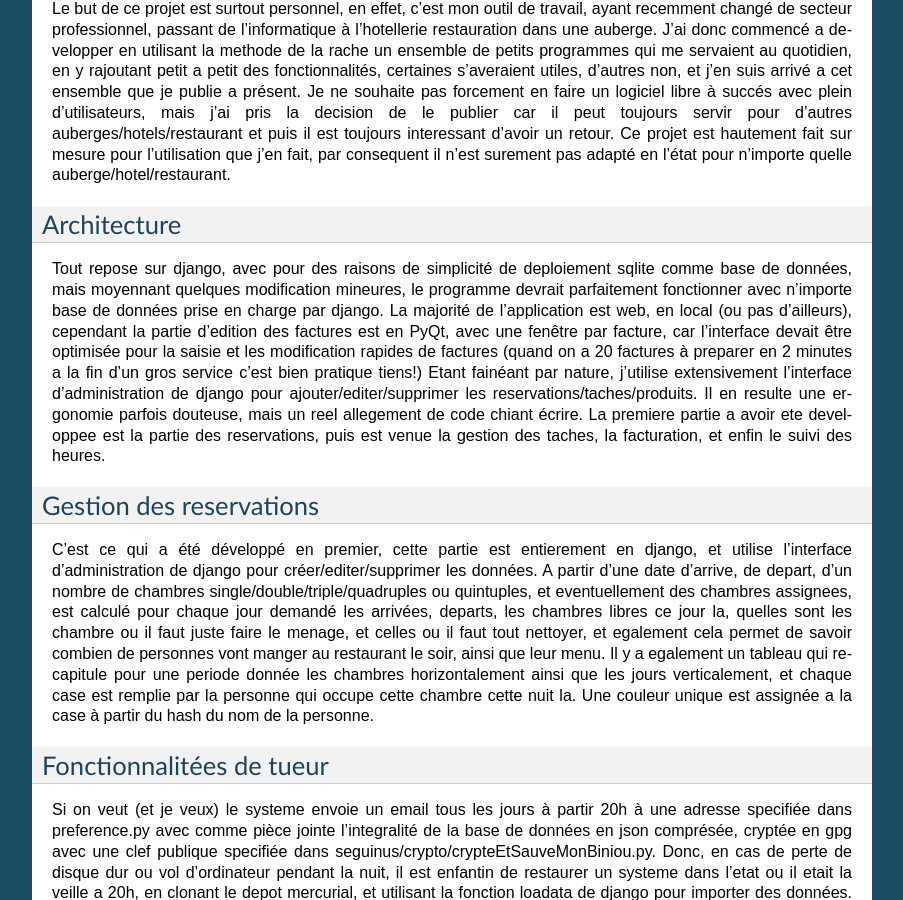
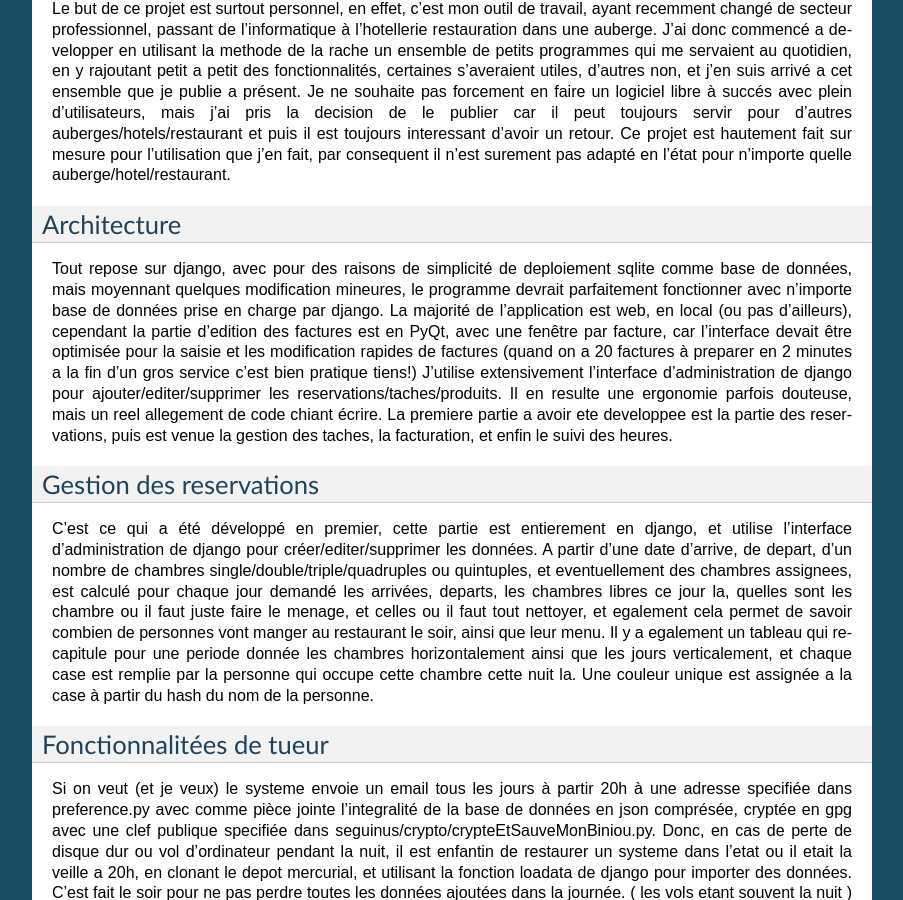
Before and after one commit to simonpessemesse/seguinus, a Sphinx documentation site: the page built from doc/source/index.rst, in a window 1280 px wide and 900 px high, scrolled down 654 px. Shown: the whole window, without its empty margins (198-1101 px from the left). Built offline with Sphinx 7.4.7, drawn with Linux system fonts in a browser that asks for light colours.

Commit message:
eclateClient Mieux

```diff
--- a/chambres_eclateClient.py
+++ b/chambres_eclateClient.py
@@ -8,7 +8,7 @@
 from chambres.models import Reservation, Client, TourOperateur
 from chambres.views import OneDayStats
 
-nomSuivant=input("nouveau Nom?  ")
+nomSuivant = input("nouveau Nom?  ")
 first = input("Quel Numero?   ")
 # first=22146
 c = Client.objects.get(id=first)
@@ -20,7 +20,7 @@
     #		nbCh=NbReel
     for ch in r.chambresAssignees.all():
         print(ch.nom + " du " + str(r.dateArrivee) + " au " + str(r.dateDepart))
-        cc = Client(nom="~"+nomSuivant+" ")
+        cc = Client(nom="~" + nomSuivant + " ")
         cc.save()
         rr = Reservation(client=cc, dateArrivee=r.dateArrivee, dateDepart=r.dateDepart, chambres=1)
         rr.save()
--- a/doc/source/index.rst
+++ b/doc/source/index.rst
@@ -34,7 +34,7 @@
 
 Tout repose sur django, avec pour des raisons de simplicité de deploiement sqlite comme base de données, mais moyennant quelques modification mineures, le programme devrait parfaitement fonctionner avec n'importe base de données prise en charge par django.
 La majorité de l'application est web, en local (ou pas d'ailleurs), cependant la partie d'edition des factures est en PyQt, avec une fenêtre par facture, car l'interface devait être optimisée pour la saisie et les modification rapides de factures (quand on a 20 factures à preparer en 2 minutes a la fin d'un gros service c'est bien pratique tiens!)
-Etant fainéant par nature, j'utilise extensivement l'interface d'administration de django pour ajouter/editer/supprimer les reservations/taches/produits. Il en resulte une ergonomie parfois douteuse, mais un reel allegement de code chiant écrire.
+J'utilise extensivement l'interface d'administration de django pour ajouter/editer/supprimer les reservations/taches/produits. Il en resulte une ergonomie parfois douteuse, mais un reel allegement de code chiant écrire.
 La premiere partie a avoir ete developpee est la partie des reservations, puis est venue la gestion des taches, la facturation, et enfin le suivi des heures.
 
 Gestion des reservations
```
